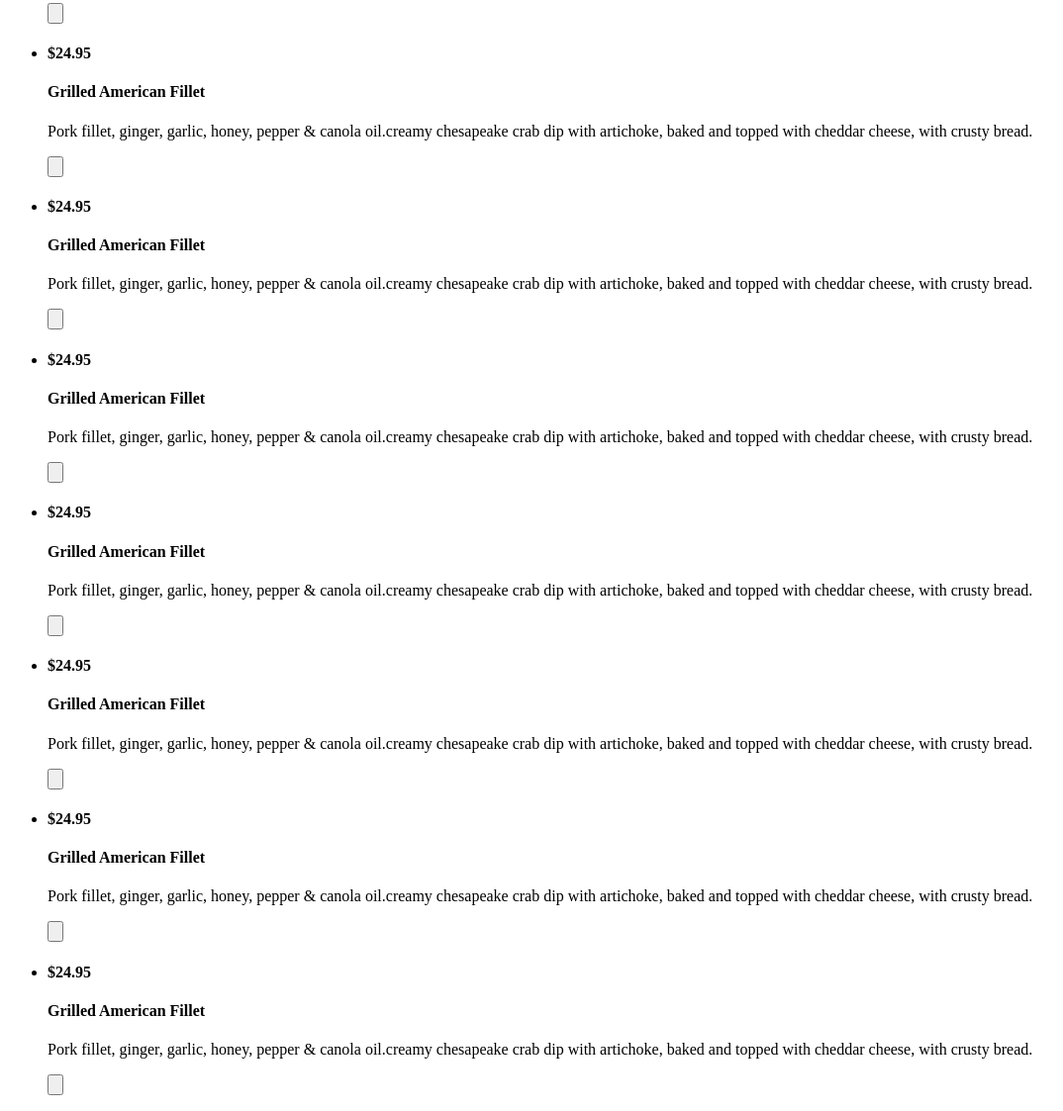
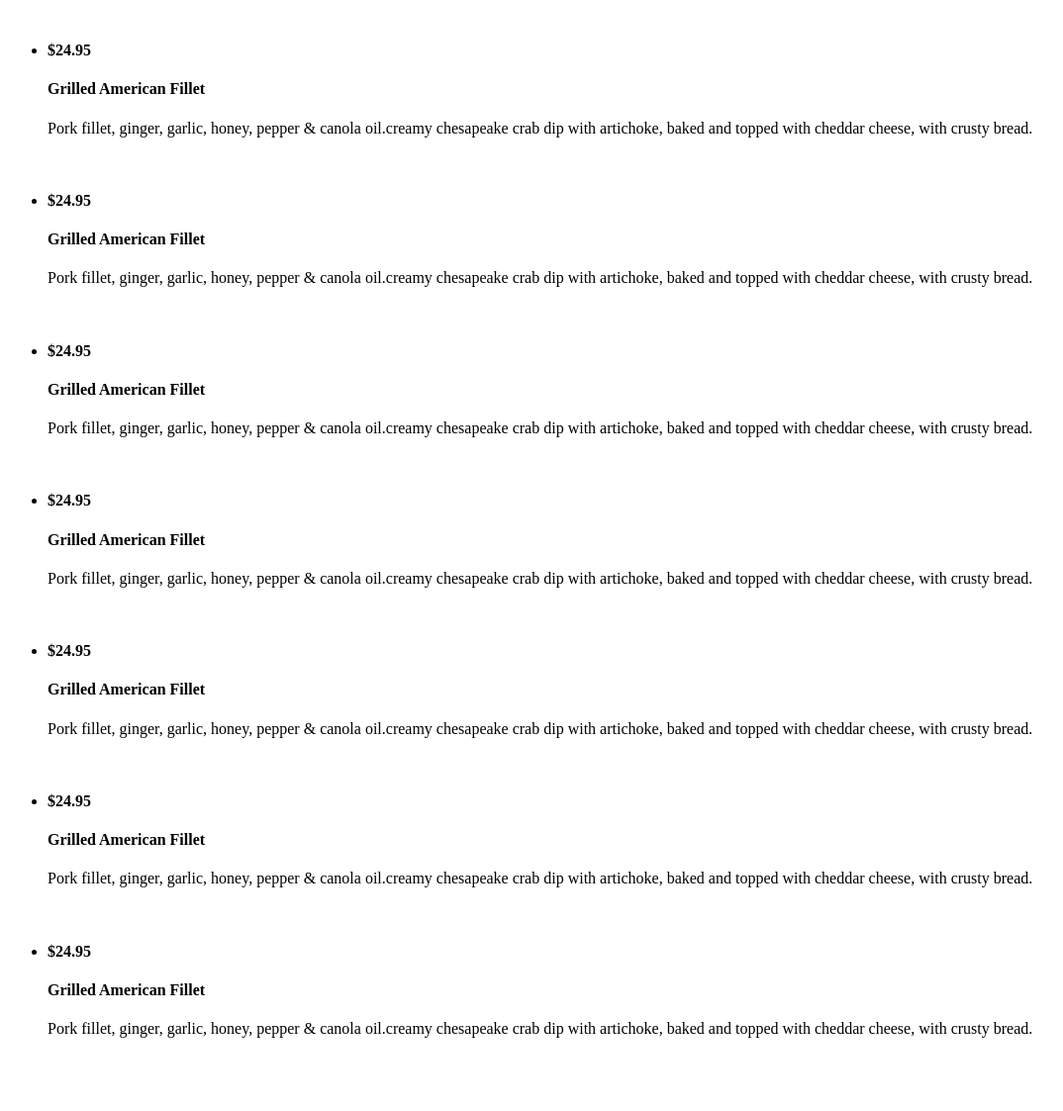
Before and after one commit to melentepan/homework, a plain HTML site: page bem-homework-51/index.html in a window 1280 px wide. Shown: the part 212-1335 px from the top of the page at 99% size, without its empty margins (0-1074 px from the left). After the commit the page ends 1311 px from the top, so only its background shows below. Drawn offline with Linux system fonts and the light colour scheme.

Commit message:
Update index.html

```diff
--- a/bem-homework-51/index.html
+++ b/bem-homework-51/index.html
@@ -96,9 +96,9 @@
                             chesapeake crab dip with artichoke, baked and topped with cheddar cheese, with crusty bread.
                         </p>
                     </div>
-                    <button>
+                    <a>
                         <img src="" alt="">
-                    </button>
+                    </a>
                 </li>
                 <li class="menu-list-item">
                     <div class="menu-list-item__desc">
@@ -109,9 +109,9 @@
                             chesapeake crab dip with artichoke, baked and topped with cheddar cheese, with crusty bread.
                         </p>
                     </div>
-                    <button>
+                    <a>
                         <img src="" alt="">
-                    </button>
+                    </a>
                 </li>
                 <li class="menu-list-item">
                     <div class="menu-list-item__desc">
@@ -122,9 +122,9 @@
                             chesapeake crab dip with artichoke, baked and topped with cheddar cheese, with crusty bread.
                         </p>
                     </div>
-                    <button>
+                    <a>
                         <img src="" alt="">
-                    </button>
+                    </a>
                 </li>
                 <li class="menu-list-item">
                     <div class="menu-list-item__desc">
@@ -135,9 +135,9 @@
                             chesapeake crab dip with artichoke, baked and topped with cheddar cheese, with crusty bread.
                         </p>
                     </div>
-                    <button>
+                    <a>
                         <img src="" alt="">
-                    </button>
+                    </a>
                 </li>
                 <li class="menu-list-item">
                     <div class="menu-list-item__desc">
@@ -148,9 +148,9 @@
                             chesapeake crab dip with artichoke, baked and topped with cheddar cheese, with crusty bread.
                         </p>
                     </div>
-                    <button>
+                    <a>
                         <img src="" alt="">
-                    </button>
+                    </a>
                 </li>
                 <li class="menu-list-item">
                     <div class="menu-list-item__desc">
@@ -161,9 +161,9 @@
                             chesapeake crab dip with artichoke, baked and topped with cheddar cheese, with crusty bread.
                         </p>
                     </div>
-                    <button>
+                    <a>
                         <img src="" alt="">
-                    </button>
+                    </a>
                 </li>
                 <li class="menu-list-item">
                     <div class="menu-list-item__desc">
@@ -174,9 +174,9 @@
                             chesapeake crab dip with artichoke, baked and topped with cheddar cheese, with crusty bread.
                         </p>
                     </div>
-                    <button>
+                    <a>
                         <img src="" alt="">
-                    </button>
+                    </a>
                 </li>
                 <li class="menu-list-item">
                     <div class="menu-list-item__desc">
@@ -187,9 +187,9 @@
                             chesapeake crab dip with artichoke, baked and topped with cheddar cheese, with crusty bread.
                         </p>
                     </div>
-                    <button>
+                    <a>
                         <img src="" alt="">
-                    </button>
+                    </a>
                 </li>
             </ul>
         </div>
```
